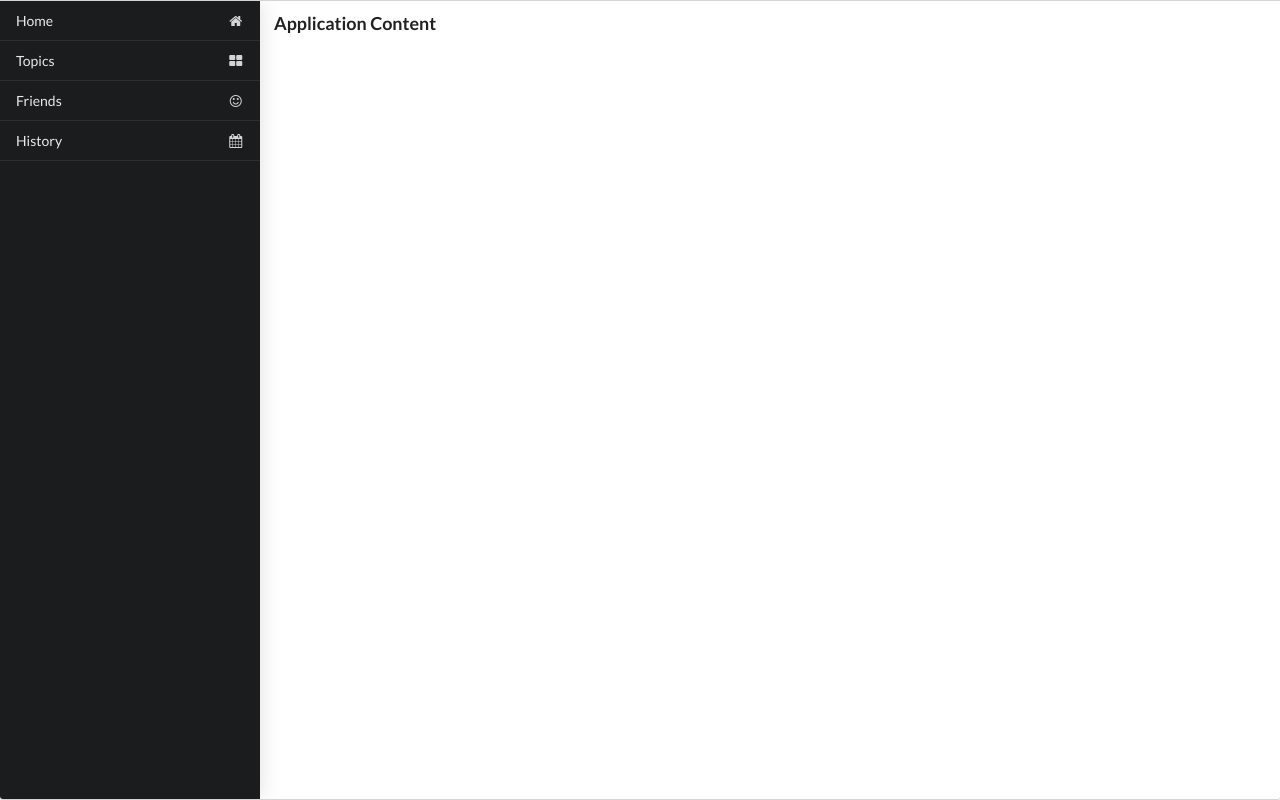
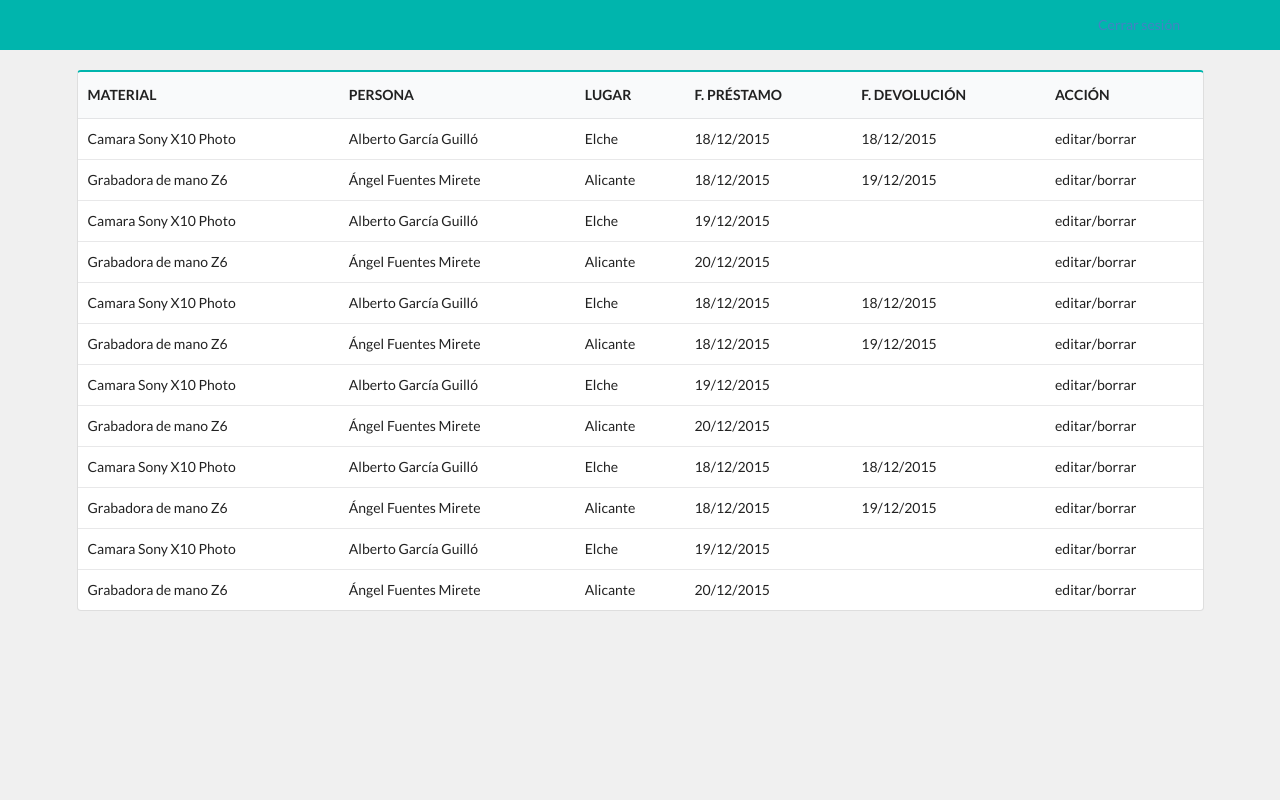
Before and after one commit to manutepowa/Material, a PHP site: page /views/prueba.php in a window 1280 px wide. Run offline with PHP 8.4, Linux system fonts and the light colour scheme.

Commit message:
prueba con tabla

```diff
--- a/site_map/css/style.css
+++ b/site_map/css/style.css
@@ -0,0 +1,7 @@
+.cabecera{
+	width: 100%;
+	text-align: right;
+	margin: 0 0 20px 0;
+	background: #00B5AD;
+	padding: 15px 100px;
+}
--- a/views/header.php
+++ b/views/header.php
@@ -16,5 +16,6 @@
  	<title>Materiales OC</title>
  	<link rel="shortcut icon" href="../site_map/images/favicon.png">
  	<link rel="stylesheet" href="../site_map/Semantic-UI-CSS-master/semantic.min.css">
+ 	<link rel="stylesheet" href="../site_map/css/style.css">
  </head>
  <body>
--- a/views/prueba.php
+++ b/views/prueba.php
@@ -2,34 +2,121 @@
 	require_once($_SERVER['DOCUMENT_ROOT'].'/Material/views/header.php');
  ?>
 
-<div class="ui bottom attached segment pushable">
-  <div class="ui visible inverted left vertical sidebar menu">
-    <a class="item">
-      <i class="home icon"></i>
-      Home
-    </a>
-    <a class="item">
-      <i class="block layout icon"></i>
-      Topics
-    </a>
-    <a class="item">
-      <i class="smile icon"></i>
-      Friends
-    </a>
-    <a class="item">
-      <i class="calendar icon"></i>
-      History
-    </a>
+  <div class="cabecera">
+    <a href="salir.php">Cerrar sesión</a>
   </div>
-  <div class="pusher">
-    <div class="ui basic segment">
-      <h3 class="ui header">Application Content</h3>
-      <p></p>
-      <p></p>
-      <p></p>
-      <p></p>
-    </div>
+
+  <div class="ui container">
+
+    <table class="ui teal table">
+      <thead>
+        <tr>
+          <th>MATERIAL</th>
+          <th>PERSONA</th>
+          <th>LUGAR</th>
+          <th>F. PRÉSTAMO</th>
+          <th>F. DEVOLUCIÓN</th>
+          <th>ACCIÓN</th>
+        </tr>
+      </thead>
+      <tbody>
+        <tr>
+          <td>Camara Sony X10 Photo</td>
+          <td>Alberto García Guilló</td>
+          <td>Elche</td>
+          <td>18/12/2015</td>
+          <td>18/12/2015</td>
+          <td>editar/borrar</td>
+        </tr>
+        <tr>
+          <td>Grabadora de mano Z6</td>
+          <td>Ángel Fuentes Mirete</td>
+          <td>Alicante</td>
+          <td>18/12/2015</td>
+          <td>19/12/2015</td>
+          <td>editar/borrar</td>
+        </tr>
+        <tr>
+          <td>Camara Sony X10 Photo</td>
+          <td>Alberto García Guilló</td>
+          <td>Elche</td>
+          <td>19/12/2015</td>
+          <td></td>
+          <td>editar/borrar</td>
+        </tr>
+        <tr>
+          <td>Grabadora de mano Z6</td>
+          <td>Ángel Fuentes Mirete</td>
+          <td>Alicante</td>
+          <td>20/12/2015</td>
+          <td></td>
+          <td>editar/borrar</td>
+        </tr><tr>
+          <td>Camara Sony X10 Photo</td>
+          <td>Alberto García Guilló</td>
+          <td>Elche</td>
+          <td>18/12/2015</td>
+          <td>18/12/2015</td>
+          <td>editar/borrar</td>
+        </tr>
+        <tr>
+          <td>Grabadora de mano Z6</td>
+          <td>Ángel Fuentes Mirete</td>
+          <td>Alicante</td>
+          <td>18/12/2015</td>
+          <td>19/12/2015</td>
+          <td>editar/borrar</td>
+        </tr>
+        <tr>
+          <td>Camara Sony X10 Photo</td>
+          <td>Alberto García Guilló</td>
+          <td>Elche</td>
+          <td>19/12/2015</td>
+          <td></td>
+          <td>editar/borrar</td>
+        </tr>
+        <tr>
+          <td>Grabadora de mano Z6</td>
+          <td>Ángel Fuentes Mirete</td>
+          <td>Alicante</td>
+          <td>20/12/2015</td>
+          <td></td>
+          <td>editar/borrar</td>
+        </tr><tr>
+          <td>Camara Sony X10 Photo</td>
+          <td>Alberto García Guilló</td>
+          <td>Elche</td>
+          <td>18/12/2015</td>
+          <td>18/12/2015</td>
+          <td>editar/borrar</td>
+        </tr>
+        <tr>
+          <td>Grabadora de mano Z6</td>
+          <td>Ángel Fuentes Mirete</td>
+          <td>Alicante</td>
+          <td>18/12/2015</td>
+          <td>19/12/2015</td>
+          <td>editar/borrar</td>
+        </tr>
+        <tr>
+          <td>Camara Sony X10 Photo</td>
+          <td>Alberto García Guilló</td>
+          <td>Elche</td>
+          <td>19/12/2015</td>
+          <td></td>
+          <td>editar/borrar</td>
+        </tr>
+        <tr>
+          <td>Grabadora de mano Z6</td>
+          <td>Ángel Fuentes Mirete</td>
+          <td>Alicante</td>
+          <td>20/12/2015</td>
+          <td></td>
+          <td>editar/borrar</td>
+        </tr>
+      </tbody>
+    </table>
+
   </div>
-</div>
 
 <?php require_once($_SERVER['DOCUMENT_ROOT'].'/Material/views/footer.php'); ?>
```
